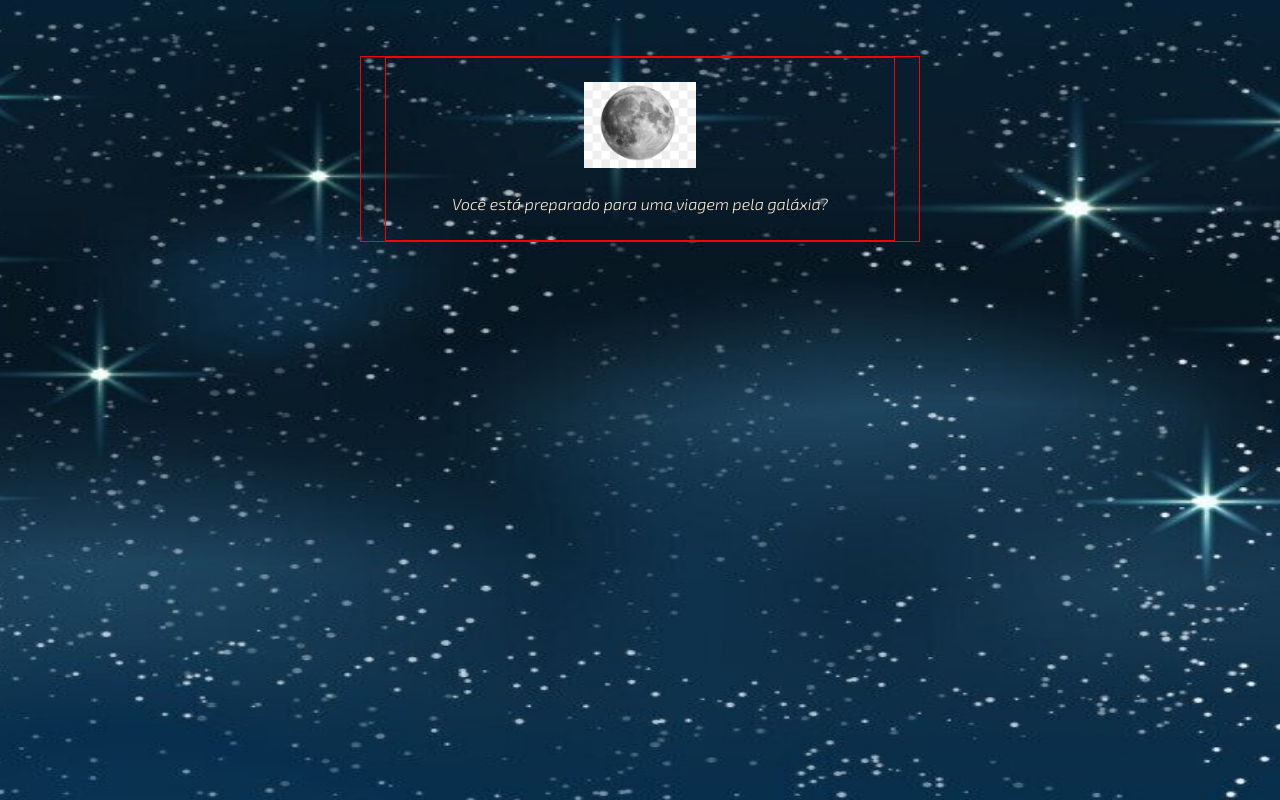
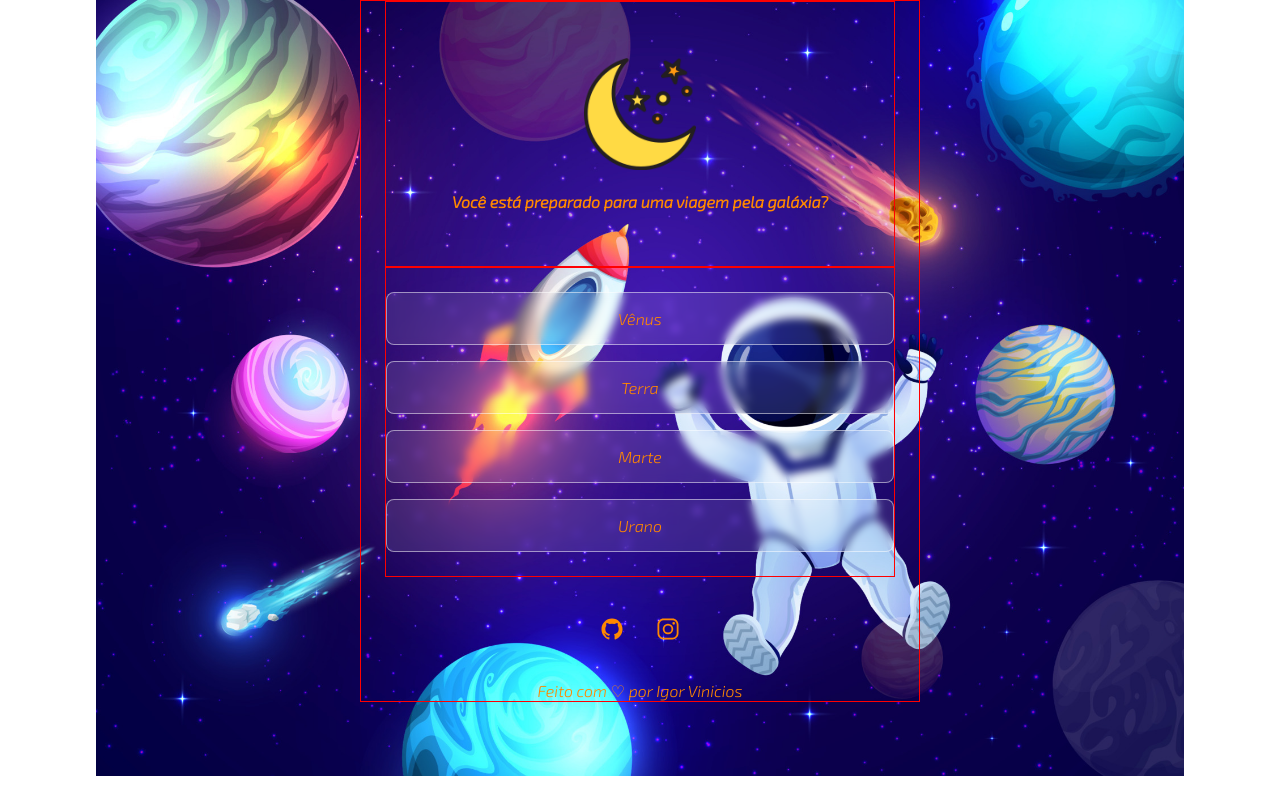
Before and after one commit to qSplash154/mundo, a plain HTML site: page index.html in a window 1280 px wide. Drawn offline with nearby package versions, Linux system fonts and the light colour scheme.

Commit message:
adicionando botões, social link, alterando imagem de fundo

```diff
--- a/index.html
+++ b/index.html
@@ -13,9 +13,45 @@
 <body>
     <div id="caixa">
         <div id="ceu">
-          <img src="./imagens/lua sem fundo.jpg" alt="imagem não encontrada" />
+          <img src="./imagens/LUA ANIMADA.png" alt="imagem não encontrada" />
           <p>Você está preparado para uma viagem pela galáxia?</p>
         </div>
 
+        <ul>
+            <li><a href="https://www.google.com/" target="_blank">Vênus</a></li>
+            <li><a href="https://www.google.com/" target="_blank">Terra</a></li>
+            <li><a href="https://www.google.com/" target="_blank">Marte</a></li>
+            <li><a href="https://www.google.com/" target="_blank">Urano</a></li>
+          </ul>
+
+          <div id="social-links">
+            <a
+              href="https://github.com/qSplash154"
+              target="_blank"
+            >
+              <ion-icon name="logo-github"></ion-icon
+            ></a>
+            <a
+              href="https://www.instagram.com/igor_vinicios154/""
+              target="_blank"
+            >
+              <ion-icon name="logo-instagram"></ion-icon
+            ></a>
+
+          </div>
+          <footer>
+            Feito com ♡ por
+            <a href="https://github.com/qSplash154/mundo" target="_blank">Igor Vinicios</a>
+          </footer>
+        </div>
+        <script
+      type="module"
+      src="https://unpkg.com/ionicons@7.1.0/dist/ionicons/ionicons.esm.js"
+    ></script>
+    <script
+      nomodule
+      src="https://unpkg.com/ionicons@7.1.0/dist/ionicons/ionicons.js"
+    ></script>
+
 </body>
 </html>
--- a/style.css
+++ b/style.css
@@ -3,20 +3,40 @@
   margin: 0;
   padding: 0;
   box-sizing: border-box;
+  text-align: center;
+  text-decoration: none;
+  }
 
+  :root {
+    --text-color: rgb(255, 136, 0);
+    --bg-url: url(./imagens/ceu\ animado.jpg);
+    --stroke-color: rgba(255, 255, 255, 0.5);
+    --surface-color: rgba(255, 255, 255, 0.1);
+    --surface-color-hover: rgba(255, 255, 255, 0.05);
+    --highlight-color: rgba(255, 255, 255, 0.2);
+    --switch-bg-url: url(./imagens/moon-stars.svg);
+  }
+
+  .light {
+    --text-color: black;
+    --bg-url: url(./assets/bg-mobile-light.jpg);
+    --stroke-color: rgba(0, 0, 0, 0.5);
+    --surface-color: rgba(0, 0, 0, 0.05);
+    --surface-color-hover: rgba(0, 0, 0, 0.02);
+    --highlight-color: rgba(0, 0, 0, 0.1);
+    --switch-bg-url: url(./assets/sun.svg);
   }
 
 /*fonte da programação*/
 body *{
     font-family: 'Exo 2', sans-serif;
-    color: blanchedalmond;
+    color: var(--text-color);
 }
 /*imagem de fundo*/
 body {
-  background-image: url(./imagens/ceu\ estrelado.jpg);
-  background-repeat: no-repeat;
-  background-position:top center;
-  background-size: 1740px 1000px;
+  background: var(--bg-url) no-repeat top;
+  background-size: 85%;
+  height: 100vh;
 
 }
 /*espessura da fonte*/
@@ -31,14 +51,14 @@ body {
   padroniza as duas, automaticamente toda a pagina segue o padrão e não precisa alterar manual dps todas, pois,
   o container padroniza.*/
   padding: 0 24px;
-  margin: 56px auto 0px;
+  margin: 0 auto 0px;
 
 }
 
 #ceu {
   border: 1px solid red;
   /*tamanho da "caixa"*/
-  padding: 24px;
+  padding: 56px;
 
 }
 
@@ -50,10 +70,70 @@ body {
 }
 
 #ceu p {
-  font-weight: 500;
+  font-weight: 600;
   /* espaço entre a escrita e a imagem*/
-  line-height: 24px;
+  line-height: 16px;
   margin-top: 24px;
   /*centralizar a escrita*/
   text-align: center;
 }
+
+/* links */
+ul {
+  border: 1px solid red;
+  list-style: none;
+  padding: 24px 0;
+  display: flex;
+  flex-direction: column;
+  gap: 16px;
+}
+
+/*configuração dos links*/
+ul li a {
+  display: flex;
+  align-items: center;
+  justify-content: center;
+
+  padding: 16px 24px;
+
+  background: var(--surface-color);
+  border: 1px solid var(--stroke-color);
+
+  border-radius: 8px;
+  backdrop-filter: blur(4px);
+  -webkit-backdrop-filter: blur(4px);
+  text-decoration: none;
+
+  font-weight: 500;
+  transition: background 0.2s;
+}
+/*efeito ao passar o mouse por cima*/
+ul li a:hover {
+  background: var(--surface-color-hover);
+  border: 1.5px solid var(--text-color);
+}
+/* icones social links*/
+#social-links {
+  display: flex;
+  justify-content: center;
+  padding: 24px 0;
+  font-size: 24px;
+}
+#social-links a {
+  display: flex;
+  align-items: center;
+  justify-content: center;
+  padding: 16px;
+  transition: background 0.2s;
+  border-radius: 50px;
+}
+#social-links a:hover {
+  background: var(--highlight-color);
+}
+/*escrita final feito com amor*/
+#footer a {
+  padding: 24px 0;
+
+  font-size: 14px;
+
+}
```
Also changed, not shown: imagens/LUA ANIMADA.png (added), imagens/ceu animado.jpg (added), imagens/lua sem fundo.jpg (deleted), imagens/luneta.jpeg (deleted), imagens/moon-stars.svg (added), imagens/sol icone.jpg (added), imagens/sun.svg (added), 1 other file.
